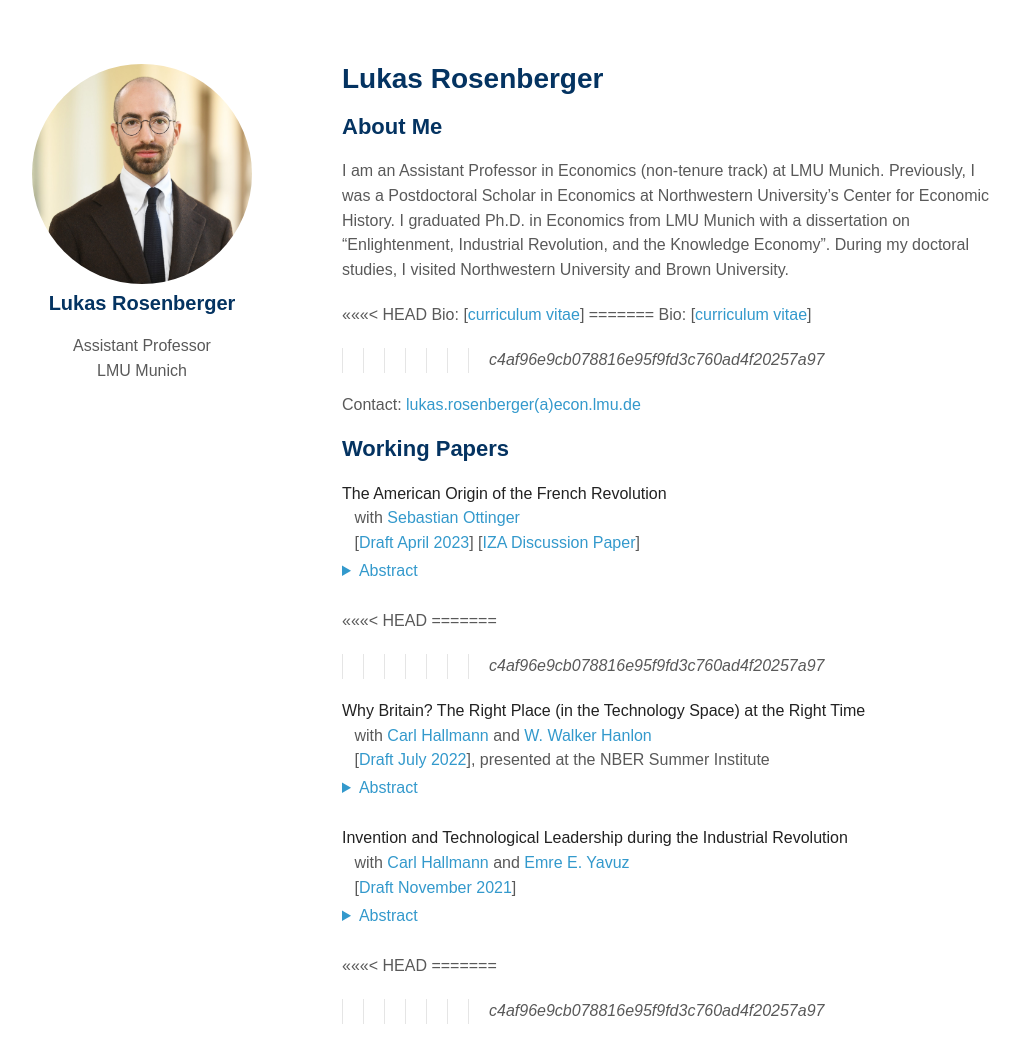
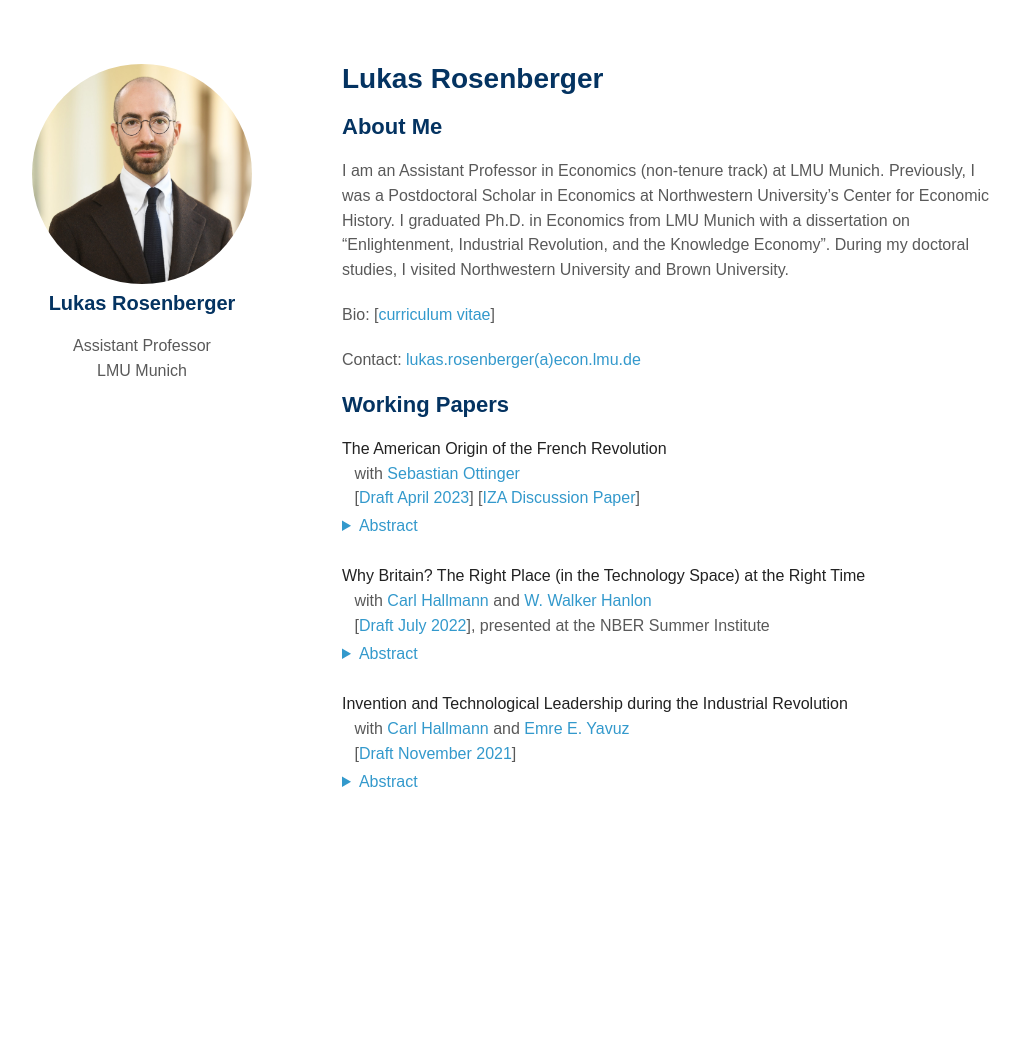
Before and after one commit to lukasrosenberger/lukasrosenberger.github.io, a Jekyll site: the page built from index.md, in a window 1280 px wide and 1118 px high. Shown: the top 1063 px of the window, without its empty margins (128-1148 px from the left). Built offline with Jekyll 4.4.1, drawn with Linux system fonts in a browser that asks for light colours; nearby versions of some CDN libraries; some web fonts are replaced; a style sheet for code colours, icons or effects is not loaded.

Commit message:
update, fix merge conflict

```diff
--- a/index.md
+++ b/index.md
@@ -8,11 +8,7 @@ layout: homepage
 
 I am an Assistant Professor in Economics (non-tenure track) at LMU Munich. Previously, I was a Postdoctoral Scholar in Economics at Northwestern University's Center for Economic History. I graduated Ph.D. in Economics from LMU Munich with a dissertation on "Enlightenment, Industrial Revolution, and the Knowledge Economy". During my doctoral studies, I visited Northwestern University and Brown University.
 
-<<<<<<< HEAD
 Bio: [[curriculum vitae](https://lukasrosenberger.github.io/download/CV_RosenbergerL_2023_Aug.pdf)]
-=======
-Bio: [[curriculum vitae](https://lukasrosenberger.github.io/download/CV_Lukas_Rosenberger.pdf)]
->>>>>>> c4af96e9cb078816e95f9fd3c760ad4f20257a97
 
 Contact: [lukas.rosenberger(a)econ.lmu.de](mailto:lukas.rosenberger@econ.lmu.de)
 <br>
@@ -47,10 +43,7 @@ Contact: [lukas.rosenberger(a)econ.lmu.de](mailto:lukas.rosenberger@econ.lmu.de)
   <summary>Abstract</summary>
   France sent five thousand men to fight alongside George Washington's army in the American Revolutionary War. We show that the French combatants' exposure to the United States of America increased support for the French Revolution a decade later. French regions (départements) from which more American combatants originated had more revolts against feudal institutions, revolutionary societies, volunteers for the revolutionary army, and emigrants from the Old Regime's elite. To establish causality, we exploit two historical coincidences: i) originally, a French army of seven and a half thousand was ready to board ships, but one-third did not sail to America because of logistical problems; ii) among the regiments who fought in America against the British, some regiments were stationed for one year in New England before the main battle, and in Virginia afterwards, while others were stationed in the Caribbean colonies. We find that only the combatants who were exposed to the United States affected the French Revolution after their return.
   </details>
-<<<<<<< HEAD
-=======
 
->>>>>>> c4af96e9cb078816e95f9fd3c760ad4f20257a97
 
 **Why Britain? The Right Place (in the Technology Space) at the Right Time**
   <br>  &ensp;  with [Carl Hallmann](https://cclemh.github.io/) and [W. Walker Hanlon](http://walkerhanlon.com/)
@@ -73,10 +66,7 @@ Idiosyncrasies in the French historic patent law allow us to compare invention r
 Our key result is a robust, positive association of invention rates in Britain and France at the sectoral level. Furthermore, we provide the first quantitative evidence on technological leadership in invention at the sectoral level.
 The evidence informs a debate about whether the acceleration of technological progress during the Industrial Revolution mainly was a British or a European achievement, which has implications for theories of growth and innovation.
   </details>
-<<<<<<< HEAD
-=======
 
->>>>>>> c4af96e9cb078816e95f9fd3c760ad4f20257a97
 
 <!--
 ## Work in progress
```
